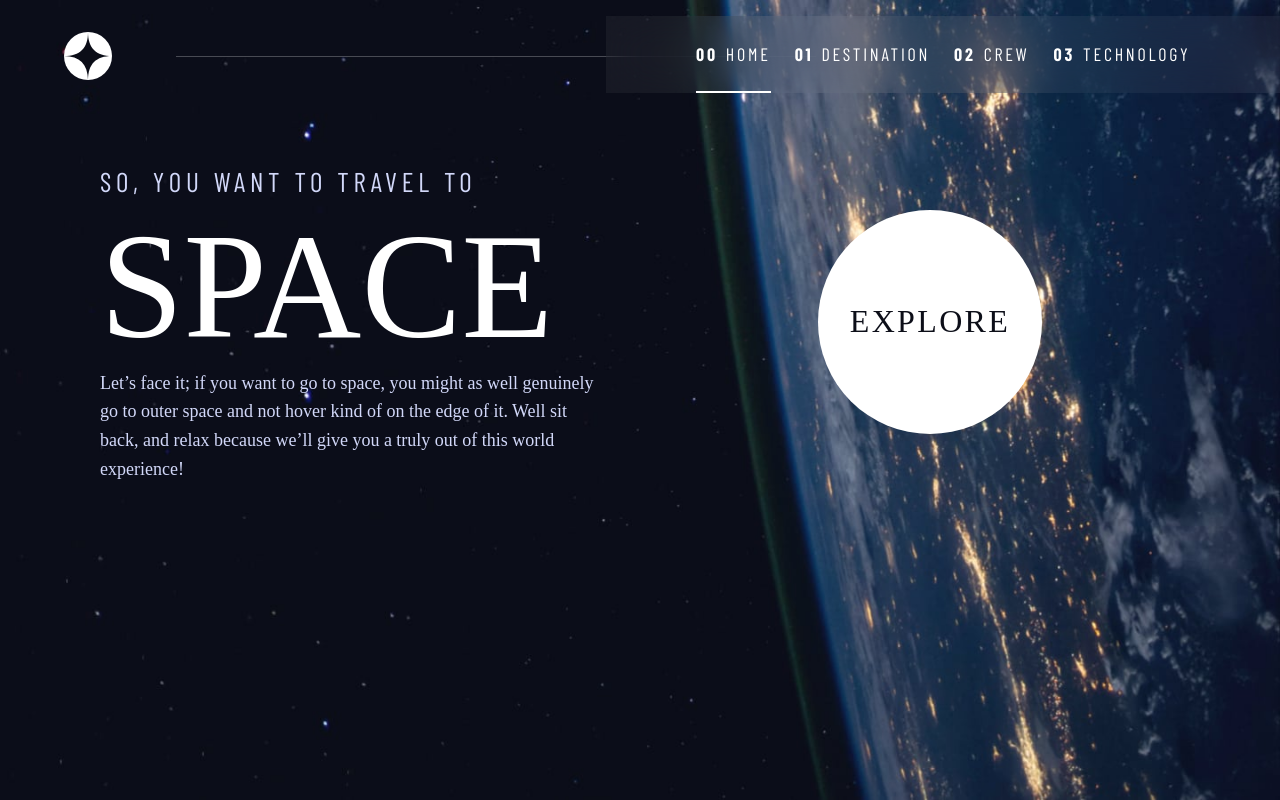
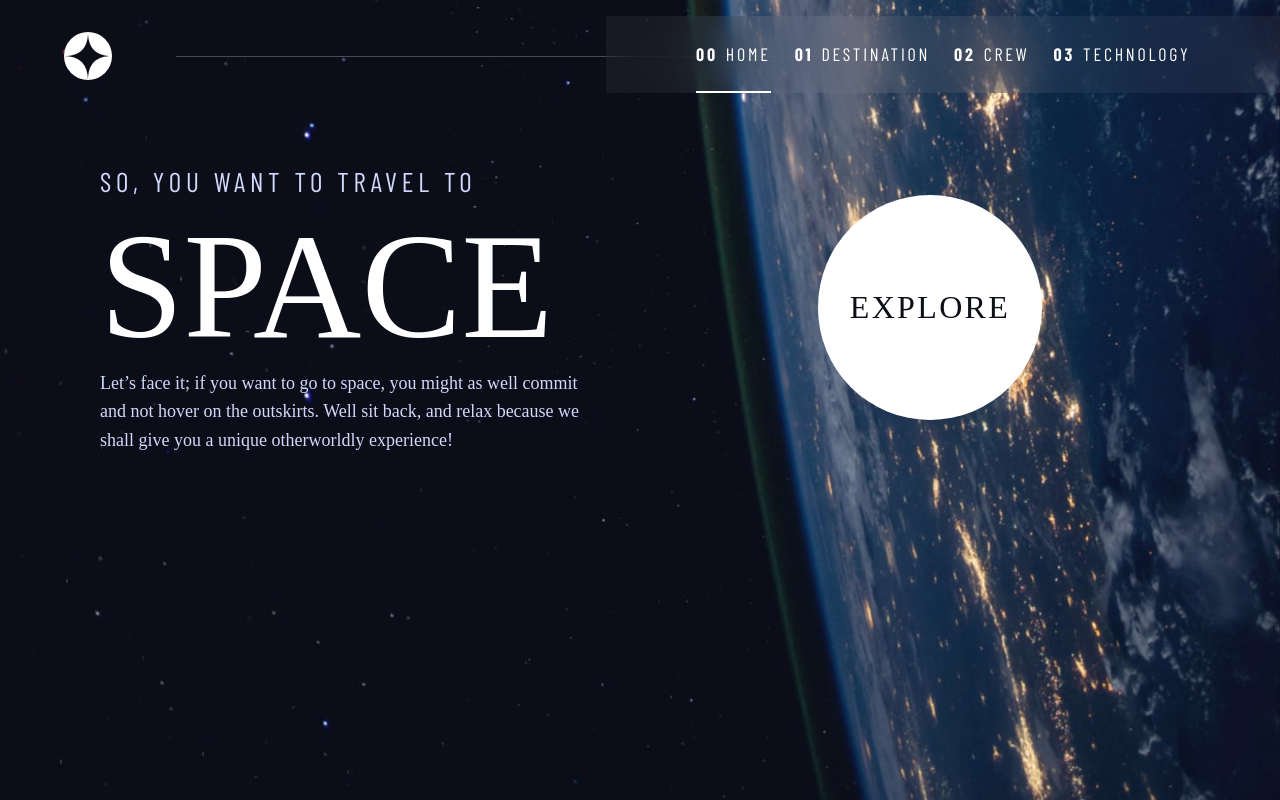
Before and after one commit to Raphico/space-tourism, a React (Vite) app: page / in a window 1280 px wide. Built offline with nearby package versions, Linux system fonts and the light colour scheme; a web font is replaced by a local one.

Commit message:
reacd me

```diff
--- a/src/pages/Home/Home.jsx
+++ b/src/pages/Home/Home.jsx
@@ -13,10 +13,9 @@ function Home() {
         <h1 className="fs-900 uppercase">Space</h1>
         <p className="text-accent">
           Let’s face it; if you want to go to space,
-          you might as well genuinely go to outer space
-          and not hover kind of on the edge of it.
-          Well sit back, and relax because we’ll
-          give you a truly out of this world experience!
+          you might as well commit and not hover on the outskirts.
+          Well sit back, and relax because we shall
+          give you a unique otherworldly experience!
         </p>
       </div>
 
```
Also changed, not shown: 1 other file (tests, documents, lock files or other folders).
